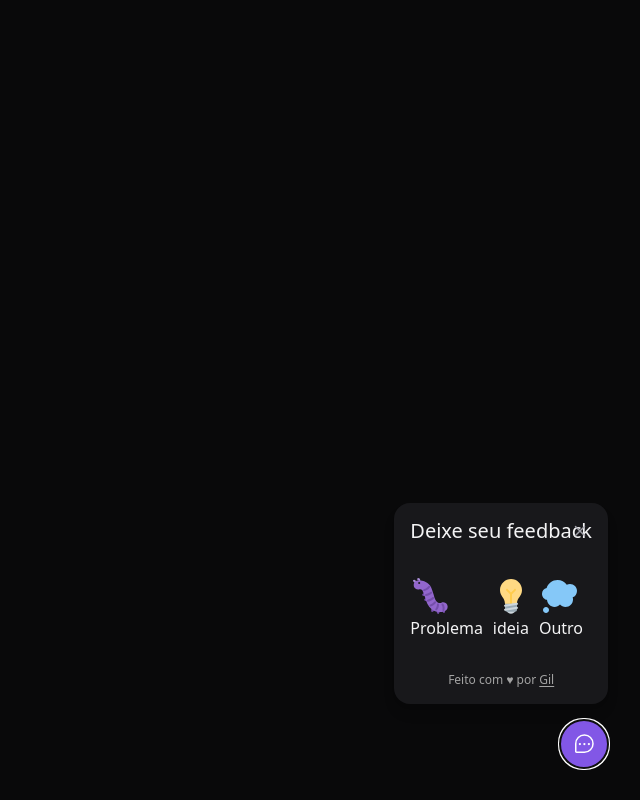
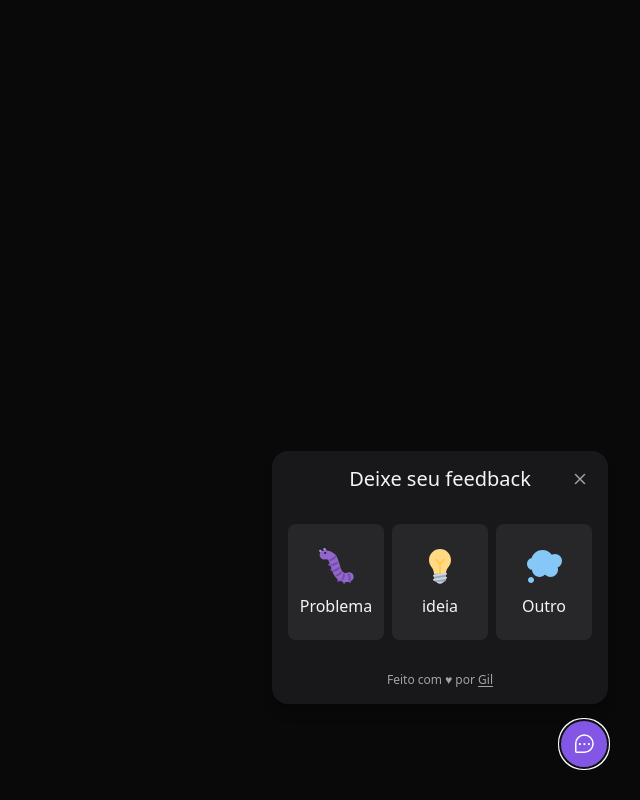
Before and after one commit to Givaild/web, a React (Vite) app: page / in a window 1280 px wide. Both pictures are taken after a click on the button "Feedback". Shown: the whole page, without its empty margins (640-1280 px from the left). Built offline with nearby package versions, Linux system fonts and the light colour scheme.

Commit message:
feat/WidgetForm

```diff
--- /dev/null
+++ b/src/components/WidgetForm/Steps/FeedbackContentStep.tsx
@@ -0,0 +1,15 @@
+import { CloseButton } from "../../CloseButton";
+
+export function FeedbackContentStep() {
+  return (
+    <>
+      <header>
+        <span className="text-xl leading-6"> Deixe seu feedback</span>
+
+        <CloseButton />
+      </header>
+
+      <div className="flex py-8 gap-2 w-full"></div>
+    </>
+  );
+}
--- /dev/null
+++ b/src/components/WidgetForm/Steps/FeedbackSucessStep.tsx
@@ -0,0 +1,5 @@
+export function FeedbackSucessStep() {
+    return(
+        <div></div>
+    )
+}
--- /dev/null
+++ b/src/components/WidgetForm/Steps/FeedbackTypeStep.tsx
@@ -0,0 +1,38 @@
+import { FeedbackType, feeedbackTypes } from "..";
+import { CloseButton } from "../../CloseButton";
+
+interface FeedbackTypeStepProps{
+    onFeedbackTypeChanged: (type: FeedbackType)=> void;
+}
+
+export function FeedbackTypeStep({onFeedbackTypeChanged}: FeedbackTypeStepProps) {
+    return(
+<>
+<header>
+          <span className="text-xl leading-6"> Deixe seu feedback</span>
+
+          <CloseButton />
+      </header>
+
+        <div className="flex py-8 gap-2 w-full">
+        {Object.entries(feeedbackTypes).map(([key,value])=>{
+            return(
+                <button
+                key={key}
+                className="bg-zinc-800 rounded-lg py-5 w-24 flex-1 flex flex-col items-center gap-2 border-2 border-transparent hover:border-brand-500 focus:border-brand-500 focus:outline-none"
+                onClick= {()=> onFeedbackTypeChanged(key as FeedbackType)}
+               type="button"
+                >
+                    <img src={value.image.source} alt={value.image.alt} />
+                    <span>
+                        {value.title}
+                    </span>
+                </button>
+            );
+        }
+        )}
+
+     </div>
+     </>
+    )
+}
--- a/src/components/WidgetForm.tsx
+++ b/src/components/WidgetForm/index.tsx
@@ -1,10 +1,13 @@
-import { CloseButton } from "./CloseButton";
+import { CloseButton } from "../CloseButton";
 
-import bugImageUrl from "../assets/bug.svg";
-import ideiaImageUrl from "../assets/idea.svg";
-import thoughtImageUrl from "../assets/thought.svg";
+import bugImageUrl from "../../assets/bug.svg";
+import ideiaImageUrl from "../../assets/idea.svg";
+import thoughtImageUrl from "../../assets/thought.svg";
+import { useState } from "react";
+import { FeedbackTypeStep } from "./Steps/FeedbackTypeStep";
+import { FeedbackContentStep } from "./Steps/FeedbackContentStep";
 
-const feeedbackTypes ={
+export const feeedbackTypes ={
     BUG:{
         title: "Problema",
         image:{
@@ -34,6 +37,8 @@ const feeedbackTypes ={
 
 };
 
+ export type FeedbackType = keyof typeof feeedbackTypes;
+
 //Object.entries(feedbackTypes) =>
 // [
 //     ["BUG",{...}],
@@ -42,28 +47,18 @@ const feeedbackTypes ={
 // ]
 
 export function WidgetForm() {
+
+    const [feedbackType,setFeedbackType] = useState <FeedbackType | null> (null)
+
   return (
     <div className="bg-zinc-900 p-4 relative rounded-2xl mb-4 flex flex-col items-center shadow-lg w-[calc(100vw-2rem)] md:w-auto">
-      <header>
-          <span className="text-xl leading-6"> Deixe seu feedback</span>
 
-          <CloseButton />
-      </header>
 
-      <div className="flex py-8 gap-2 w-full">
-         {Object.entries(feeedbackTypes).map(([key,value])=>{
-             return(
-                 <button>
-                     <img src={value.image.source} alt={value.image.alt} />
-                     <span>
-                         {value.title}
-                     </span>
-                 </button>
-             );
-         }
-         )}
-
-      </div>
+      {!feedbackType ? (
+          <FeedbackTypeStep  onFeedbackTypeChanged={setFeedbackType}/>
+      ): (
+       <FeedbackContentStep />
+      )}
 
       <footer className="text-xs text-neutral-400">
       Feito com ♥ por <a className="underline underline-offset-2" href="https://www.linkedin.com/in/givaildo-andrade-b2988469/"> Gil</a>
```
